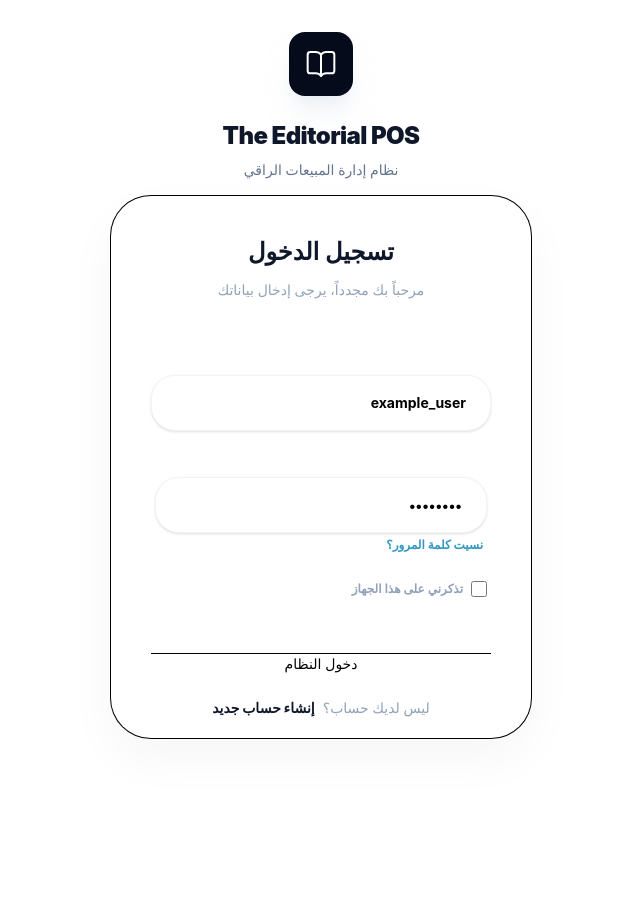
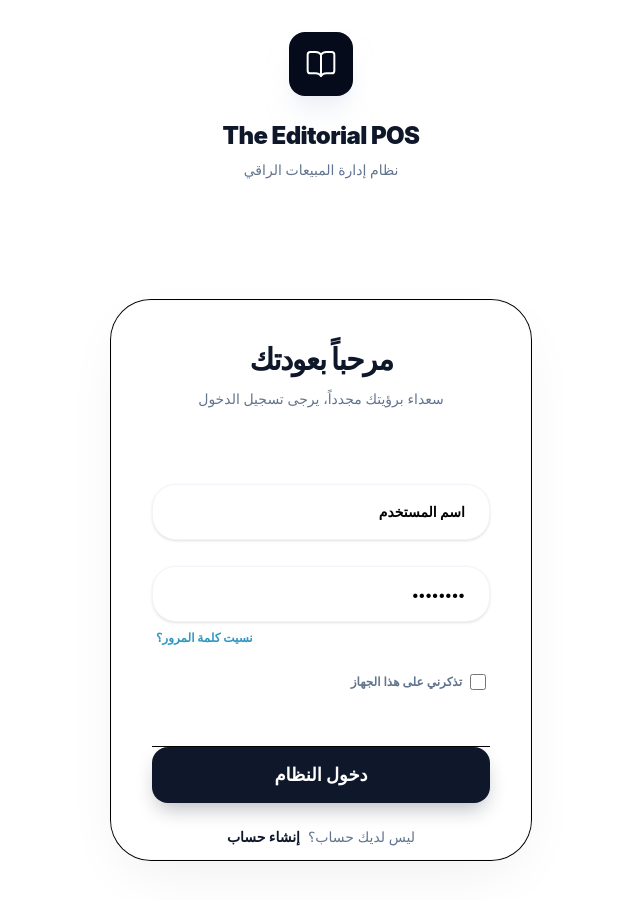
Before and after one commit to maichealalbotrous/matajer-pro-FrontEnd, a React (Vite) app: page /Auth in a window 1280 px wide. Shown: the top 900 px of the page, without its empty margins (319-959 px from the left). Before the commit the page ends 800 px from the top, so only its background shows below. Built offline with nearby package versions, Linux system fonts and the light colour scheme.

Commit message:
fix the auth form style

```diff
--- a/src/components/Auth_component/LoginForm/LoginForm.jsx
+++ b/src/components/Auth_component/LoginForm/LoginForm.jsx
@@ -14,42 +14,53 @@
   const [Login, Setlogin] = useState(true)
 
   return (
-    <div className="   flex items-center justify-center p-4 antialiased" dir="rtl">
-      <Card className=" w-full max-w-[420px] rounded-[2.5rem] border-none shadow-[0_20px_50px_rgba(0,0,0,0.04)] p-6 md:p-10 bg-white">
+    // أضفنا تدرج لوني للخلفية ليبرز الكارد
+    <div className="min-h-screen flex items-center justify-center p-4 antialiased from-slate-50 via-white to-slate-100" dir="rtl">
+
+      {/* الكارد: أضفنا ظل عميق وشفافية بسيطة */}
+      <Card className="w-full max-w-[420px] rounded-[2.5rem] border border-slate-100/50 shadow-[0_20px_60px_-15px_rgba(0,0,0,0.08)] p-8 md:p-10  backdrop-blur-xl">
 
         <CardHeader className="space-y-2 text-center p-0 mb-8">
-          <CardTitle className="text-2xl font-bold text-[#0f172a]">
-            {Login === true ? "تسجيل الدخول" : "إنشاء حساب جديد"}
+          <CardTitle className="text-3xl font-extrabold text-[#0f172a] tracking-tighter">
+            {Login === true ? "مرحباً بعودتك" : "إنشاء حساب جديد"}
           </CardTitle>
-          <CardDescription className="text-slate-400 font-medium text-sm">
-            مرحباً بك مجدداً، يرجى إدخال بياناتك
+          <CardDescription className="text-slate-500 font-medium text-sm">
+            {Login === true
+              ? "سعداء برؤيتك مجدداً، يرجى تسجيل الدخول"
+              : "ابدأ رحلتك معنا بإنشاء حساب جديد"}
           </CardDescription>
         </CardHeader>
 
         <CardContent className="p-0 space-y-5">
+          <div className="transition-all duration-300 animate-in fade-in slide-in-from-bottom-2">
             {Login === true ? (
               <>
-              <MyInput placeholder="example_user" LabelTitle="اسم المستخدم" type="text" />
-              <div className="space-y-1 px-1">
+                <MyInput placeholder="اسم المستخدم" LabelTitle="اسم المستخدم" type="text" />
+                <div className="space-y-2">
                   <MyInput placeholder="••••••••" LabelTitle="كلمة المرور" type="password" />
-
-                  <div className="flex justify-between items-center px-1">
-                   <a href="#" className="text-xs font-bold text-[#3198c1] hover:underline">نسيت كلمة المرور؟</a>
+                  <div className="flex justify-end px-1">
+                    <a href="#" className="text-xs font-bold text-[#3198c1] hover:text-[#257a9c] transition-colors">نسيت كلمة المرور؟</a>
                   </div>
                 </div>
               </>
             ) : (
               <>
-              <MyInput placeholder="الاسم الكامل" LabelTitle="اسم المستخدم" type="text" />
+                <MyInput placeholder="أدخل اسمك الكامل" LabelTitle="الاسم الكامل" type="text" />
                 <MyInput placeholder="09xxxxxxxx" LabelTitle="رقم الهاتف" type="tel" />
                 <MyInput placeholder="••••••••" LabelTitle="كلمة المرور" type="password" />
               </>
             )}
+          </div>
 
           {Login && (
             <div className="flex items-center gap-2 px-1 py-2">
-              <input type="checkbox" id="remember" className=" cursor-pointer w-4 h-4 rounded border-slate-300 accent-[#0f172a]" />
-              <label htmlFor="remember" className="text-xs font-semibold text-slate-400 cursor-pointer">
+              {/* تحسين مظهر التشيك بوكس */}
+              <input
+                type="checkbox"
+                id="remember"
+                className="w-4 h-4 rounded border-slate-300 accent-[#0f172a] cursor-pointer hover:accent-[#1e293b] transition-all"
+              />
+              <label htmlFor="remember" className="text-xs font-semibold text-slate-500 cursor-pointer hover:text-slate-700 transition-colors">
                 تذكرني على هذا الجهاز
               </label>
             </div>
@@ -57,23 +68,24 @@
         </CardContent>
 
         <CardFooter className="p-0 mt-8 flex flex-col gap-6">
+          <div className="w-full transform transition-transform hover:scale-[1.02] active:scale-[0.98]">
             <MyButton
               title={Login === true ? "دخول النظام" : "إنشاء الحساب"}
             />
+          </div>
 
-          <div className="text-center">
-            <p className="text-sm text-slate-400 font-medium">
+          <div className="text-center w-full">
+            <p className="text-sm text-slate-500 font-medium">
               {Login === true ? "ليس لديك حساب؟" : "لديك حساب بالفعل؟"}
               <button
                 onClick={() => Setlogin(!Login)}
-                className=" cursor-pointer mr-2 mb-5 text-[#0f172a] font-black hover:underline underline-offset-4 transition-all"
+                className="cursor-pointer mb-3 mr-2 text-[#0f172a] font-bold hover:underline underline-offset-4 decoration-2 transition-all"
               >
-                {Login === true ? "إنشاء حساب جديد" : "سجل الدخول الآن"}
+                {Login === true ? "إنشاء حساب" : "سجل الدخول"}
               </button>
             </p>
           </div>
         </CardFooter>
-
       </Card>
     </div>
   )
--- a/src/components/MyButton/MyButton.jsx
+++ b/src/components/MyButton/MyButton.jsx
@@ -1,15 +1,25 @@
 import { ArrowLeft, ArrowRight } from "lucide-react";
 
-// أضفنا خاصية className و onClick و بقية الـ props
 function MyButton({ title, position, className, onClick, ...props }) {
   return (
     <button
       onClick={onClick}
       className={`
-        flex items-center justify-center gap-2
-        transition-all duration-300
-        active:scale-[0.95]
-        cursor-pointer
+      w-full
+        h-14
+        bg-[#0f172a]
+        text-white
+        font-bold
+        text-lg
+        rounded-2xl
+        shadow-[0_10px_20px_-5px_rgba(15,23,42,0.3)]
+        hover:shadow-[0_20px_25px_-5px_rgba(15,23,42,0.3)]
+        hover:bg-slate-950
+        active:scale-[0.98]
+        transition-all
+        duration-300
+        ease-out
+        flex items-center justify-center
         ${className}
       `}
       {...props}
```
Lines whose indentation alone changed are shown as unchanged.
